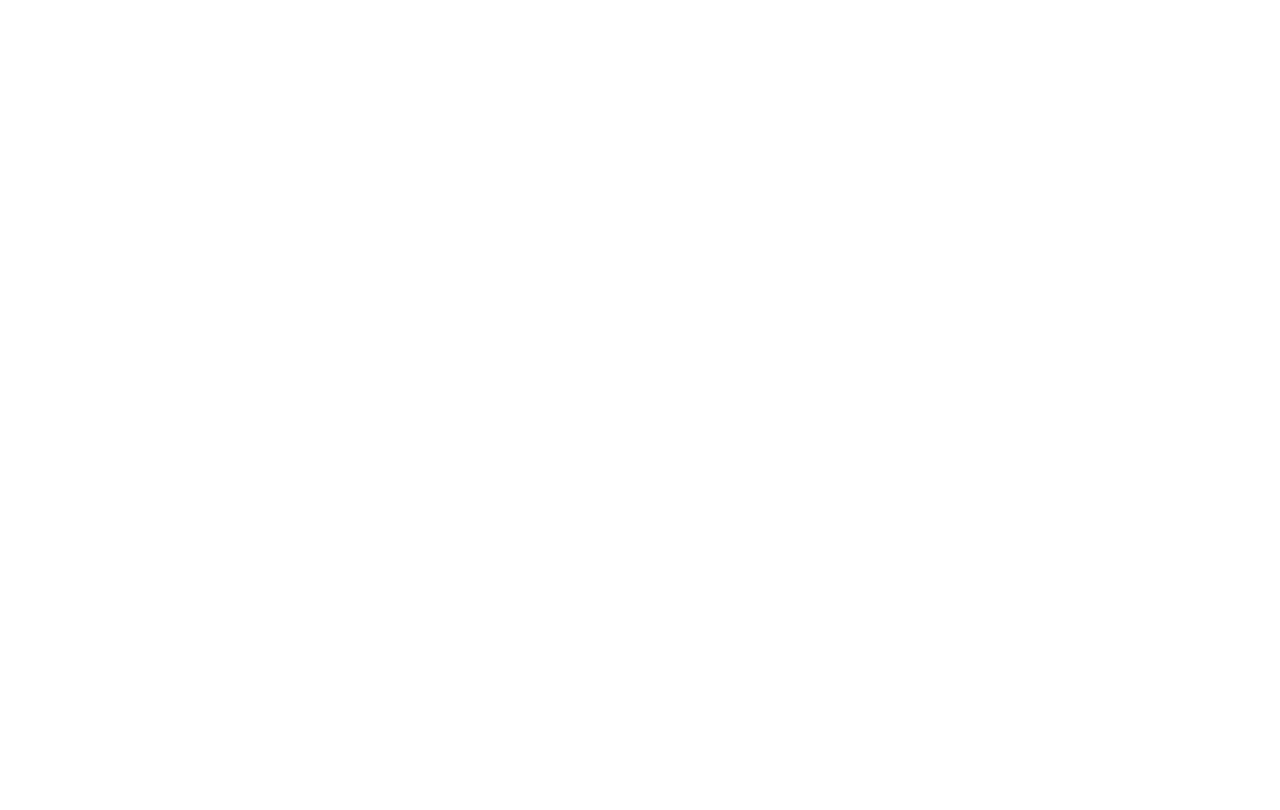
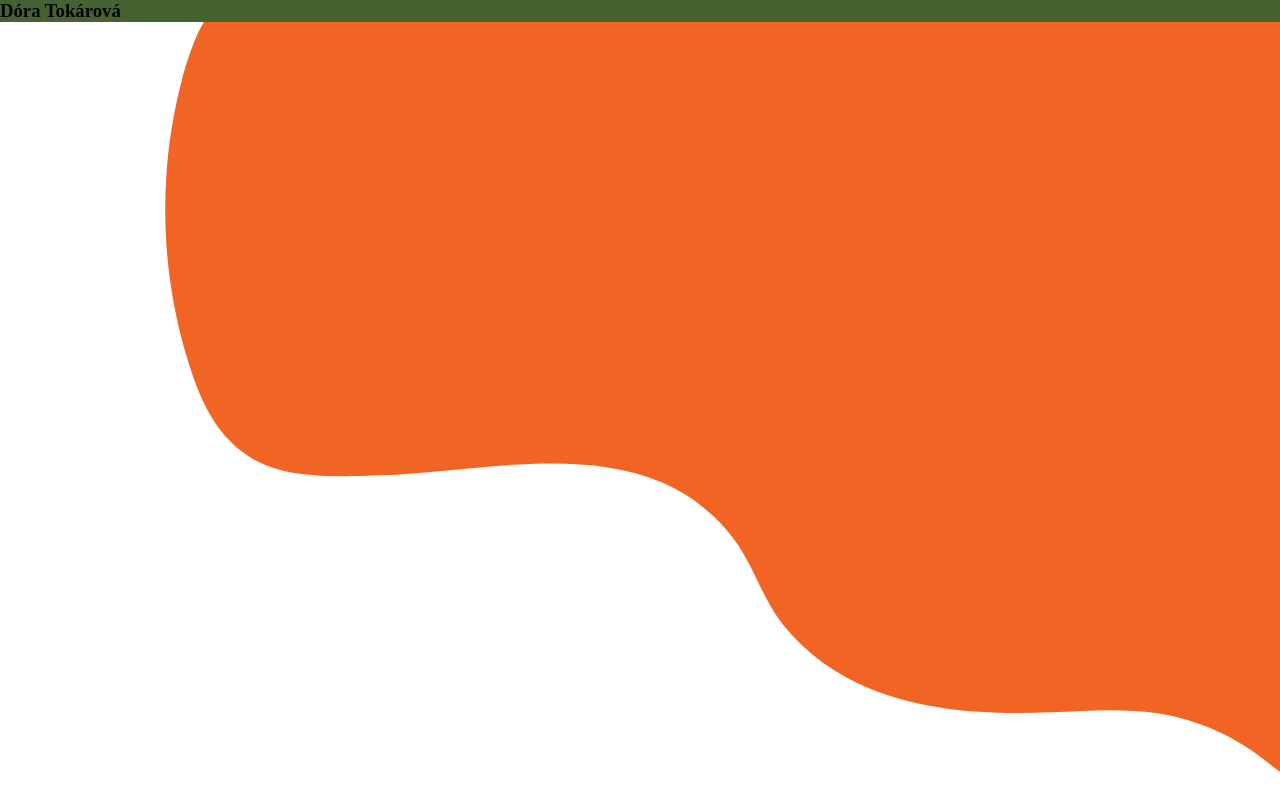
Before and after one commit to DoriTokar/vidietsvetrozne, a plain HTML site: page index.html in a window 1280 px wide. Shown: the top 810 px of the page. Drawn offline with Linux system fonts and the light colour scheme.

Commit message:
Bg for first section and copyright added

```diff
--- a/index.html
+++ b/index.html
@@ -8,13 +8,17 @@
 
 <body>
 
-    <div>
-        <header class="background-green"></header>
+    <div class="container">
+        <header class="background-green">
+            <h3>Dóra Tokárová</h3>
+        </header>
+        <div id="section-title"></div>
+        <div id="section-about"></div>
         <div></div>
-        <div></div>
-        <div></div>
-        <div></div>
-        <footer></footer>
+        <div id="section-reviews"></div>
+        <footer class="background-orange">
+            <h3>vidietsvetrozne.sk<sup>©</sup></h3>
+        </footer>
     </div>
 
 </body>
--- a/style.css
+++ b/style.css
@@ -25,3 +25,14 @@
 .text-color-black {
     color: #221f20;
 }
+
+.container > div {
+    width: 100vw;
+    height: 100vh;
+    background-size: cover;
+    background-position: center;
+}
+
+#section-title {
+    background-image: url('./background-wave-orange.svg');
+}
```
Also changed, not shown: background-wave-green.svg (renamed from web hullámok-07.svg), background-wave-lime.svg (renamed from web hullámok-06.svg), background-wave-orange.svg (renamed from web hullámok-05.svg).
